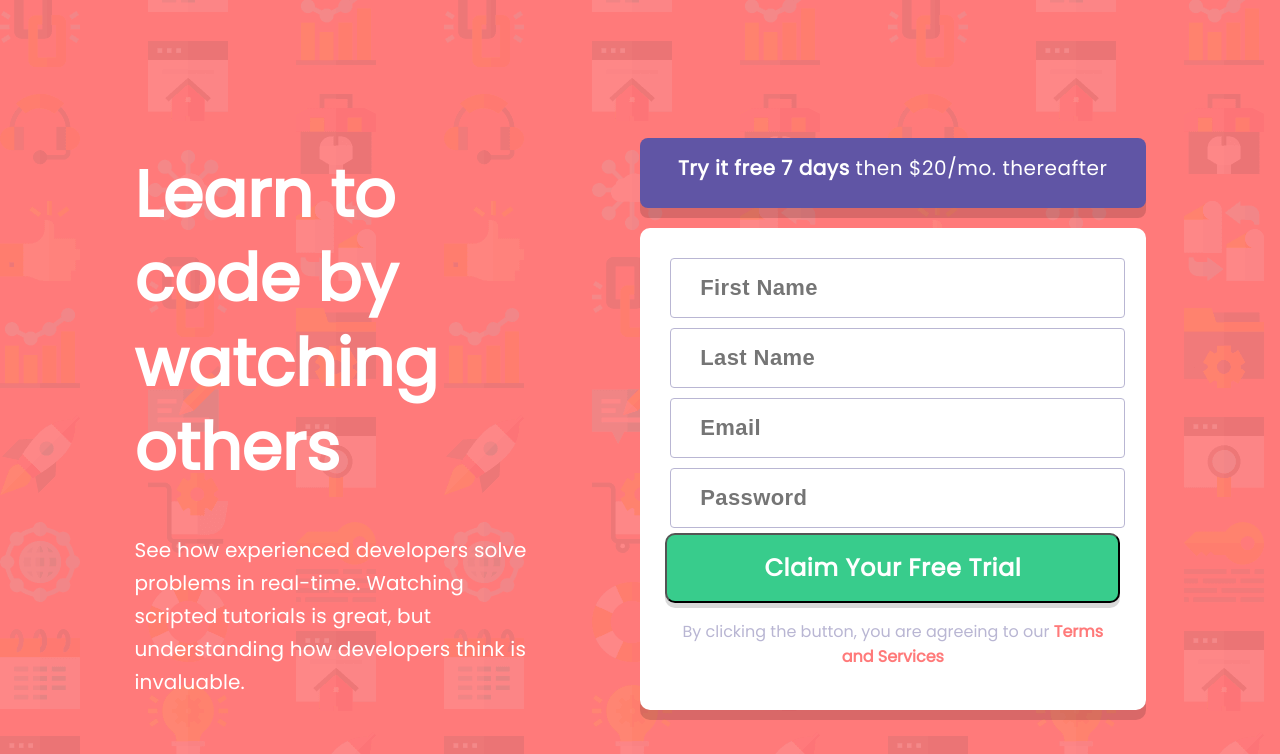
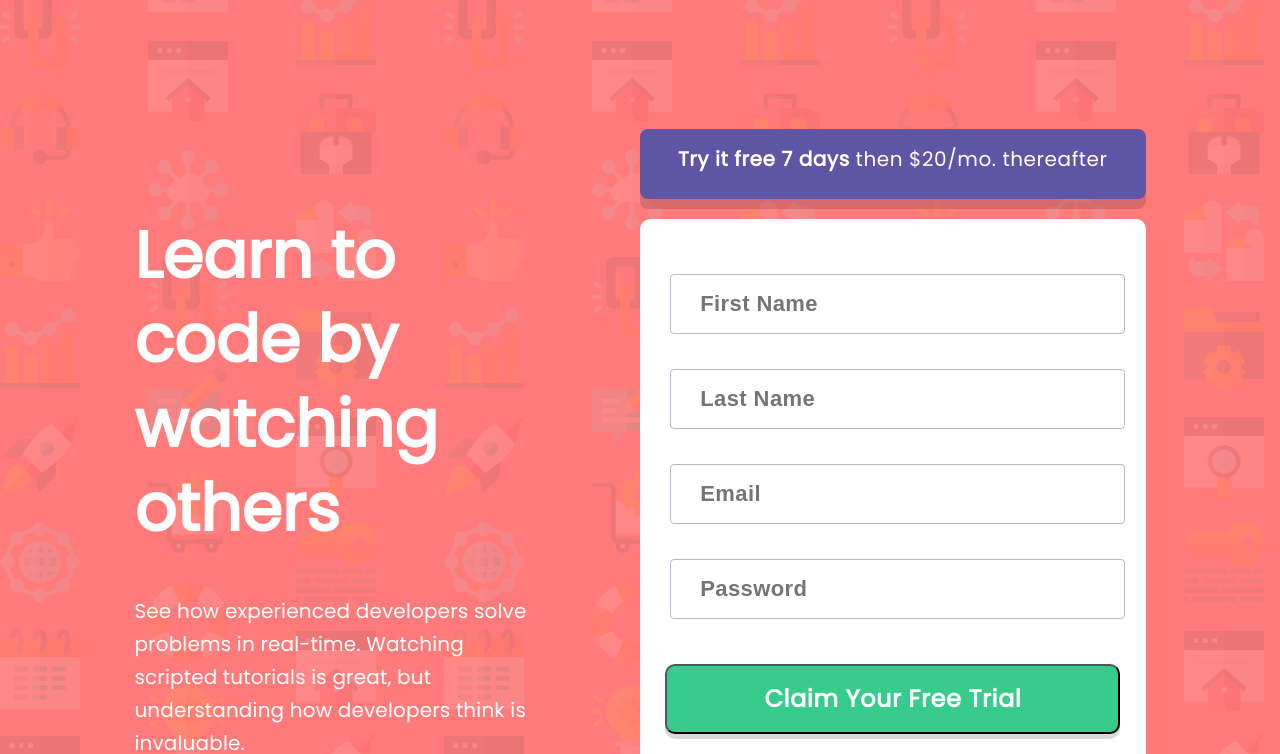
Before and after one commit to KenAustria/IntroComponentWithSignupForm, a React (Create React App) app: page / in a window 1280 px wide. Shown: the top 754 px of the page. Built offline with nearby package versions, Linux system fonts and the light colour scheme.

Commit message:
Repositioned Error Message

```diff
--- a/src/components/Signup/Signup.css
+++ b/src/components/Signup/Signup.css
@@ -41,7 +41,8 @@
 	font-weight: 600;
 	letter-spacing: 0.4px;
 	border-radius: 4px;
-	cursor: pointer;
+  cursor: pointer;
+  margin-top: 25px;
 	border: 1.6px solid hsl(246, 25%, 77%);
 }
 
@@ -49,9 +50,13 @@ input.field-input {
 	text-indent: 25px;
 }
 
-.field-input:not(:last-child) {
-	margin-bottom: 26px;
+.field-input:not(:first-child) {
+	margin-top: 25px;
 }
+
+/* .field-input:(:last-child) {
+	margin-bottom: 25px;
+} */
 
 .input {
 	display: block;
@@ -60,10 +65,12 @@ input.field-input {
 .error {
   color: hsl(0, 100%, 74%);
   float: right;
+  margin-top: 7px;
 }
 
 .footer {
-	text-align: center;
+  text-align: center;
+  margin-top: 40px;
 }
 
 .trial-button {
```
